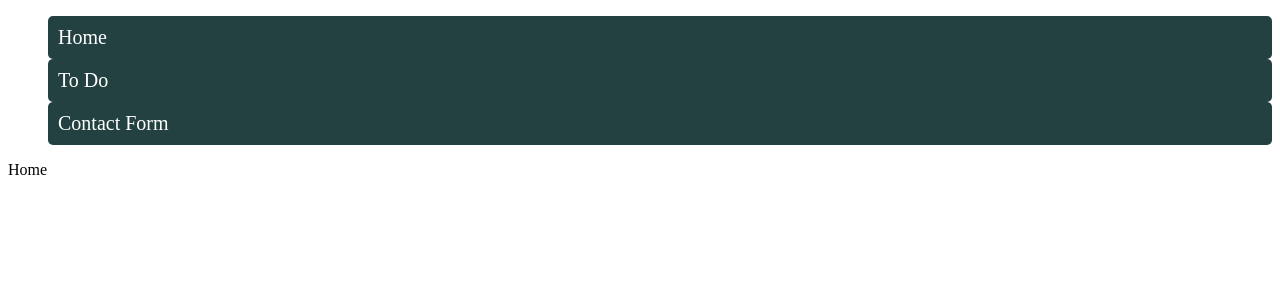
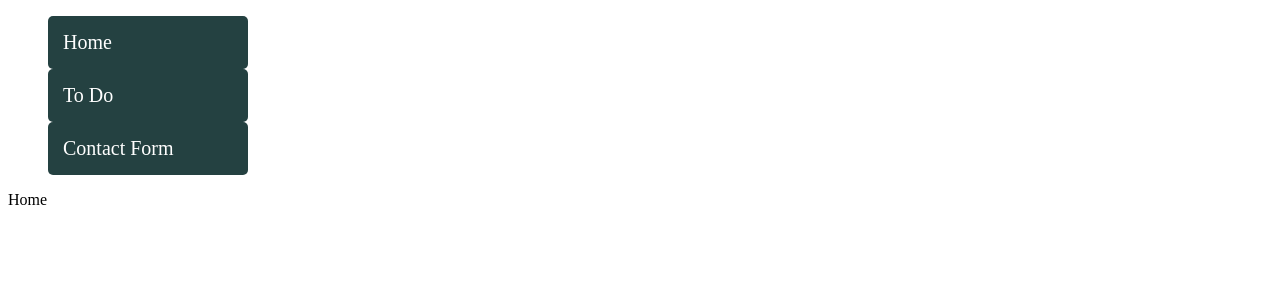
Before and after one commit to Lilian-UXR/Task-Management-Web-App, a React (Create React App) app in the folder my-todo-app/: page / in a window 1280 px wide. Shown: the top 300 px of the page. Built offline with nearby package versions, Linux system fonts and the light colour scheme.

Commit message:
Update index.css
update to menu bar

```diff
--- a/my-todo-app/src/index.css
+++ b/my-todo-app/src/index.css
@@ -59,14 +59,18 @@ li {
 }
 
 ol li {
+  margin: 0;
+  padding: 0;
+  width: 200px;
   background-color: #244141;
-  display: flex;
-  justify-content: left;
+  overflow: auto;
 }
 
 ol li a {
+  display: block;
   text-decoration: none;
   color: #ffffff;
+  padding: 15px;
 }
 
 ol li a:hover {
```
